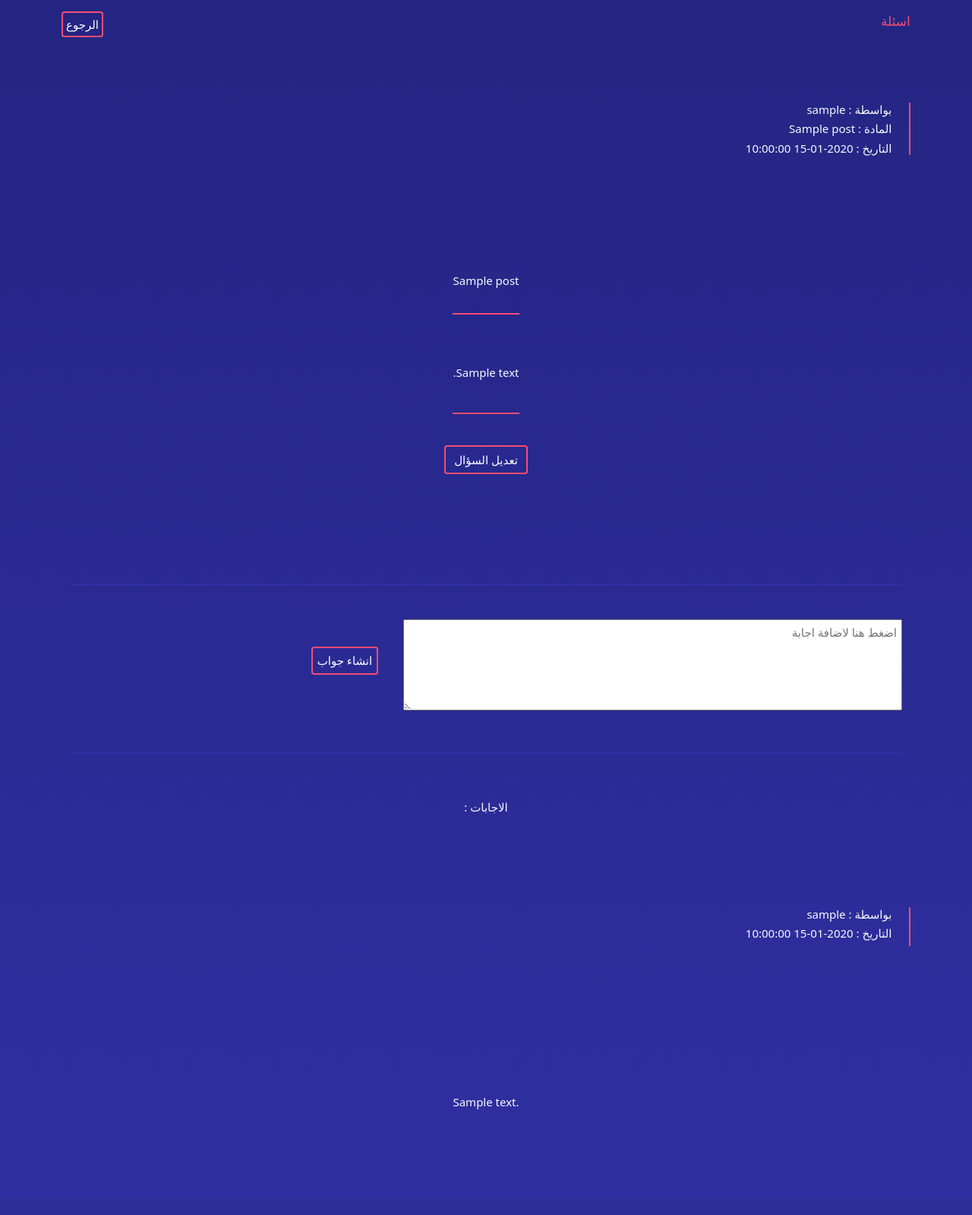
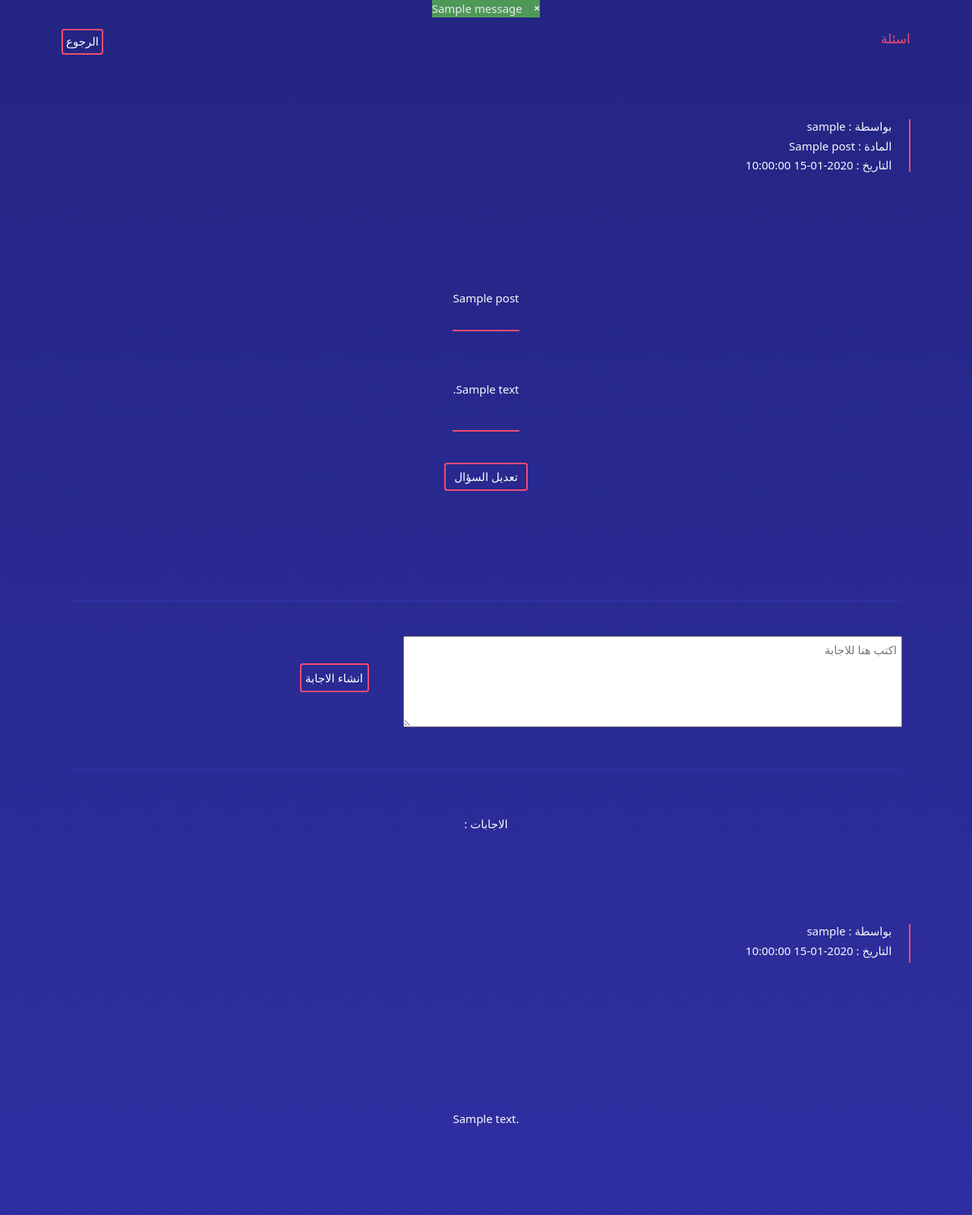
Before and after one commit to kasdo770/AskMe, a Flask app: page /view-post/1 in a window 1280 px wide. Shown: the whole page at 76% size. Before the commit the page ends 1460 px from the top, so only its background shows below. Run offline with Flask 2, Linux system fonts and the light colour scheme; a user stored in the database is signed in; tables that the repository leaves empty hold one stand-in row (values such as "Sample post"); one stand-in notice (Sample message) is shown; some libraries are stand-ins or nearby versions.

Commit message:
Answers Done

```diff
--- a/website/auth.py
+++ b/website/auth.py
@@ -5,7 +5,7 @@ from website import db,mail,urlsafe
 from itsdangerous import SignatureExpired
 from flask_mail import Message
 from .model import User,Post,Comment
-from website.forms import StudentRegisterForm, LoginForm,TeacherRegisterForm, PostForm, UpdatePostForm,CommentForm
+from website.forms import StudentRegisterForm, LoginForm,TeacherRegisterForm, PostForm, UpdatePostForm
 
 
 auth = Blueprint("auth", __name__)
--- a/website/forms.py
+++ b/website/forms.py
@@ -16,18 +16,6 @@ class LoginForm(FlaskForm):
     )
 
 
-class CommentForm(FlaskForm):
-    def validate_description(self,description_to_check):
-        if self.create.data:
-            if len(str(description_to_check.data)) <= 0:
-                raise ValidationError("لا يمكن انشاء اجابة فارغة")
-
-    description = TextAreaField(
-        label="الموضوع"
-        )
-    create = SubmitField(
-        label="انشاء جواب"
-        )
 
 class StudentRegisterForm(FlaskForm):
     def validate_username(self, username_to_check):
--- a/website/routes.py
+++ b/website/routes.py
@@ -6,7 +6,7 @@ from flask import request
 from .views import views
 from .auth import auth
 from flask_login import login_required,current_user
-from website.forms import StudentRegisterForm,TeacherRegisterForm,CommentForm,PostForm,LoginForm,UpdatePostForm
+from website.forms import StudentRegisterForm,TeacherRegisterForm,PostForm,LoginForm,UpdatePostForm
 
 
 #temporay function
--- a/website/templates/ViewPost.html
+++ b/website/templates/ViewPost.html
@@ -17,8 +17,79 @@
 
 </head>
 <body>
-    <script>
-    </script>                                                                               <!--Top Nav-->
+    <style>
+
+        :root{
+          --first-background-gradient:#f5e6ff;
+          --last-background-gradient:#fff;
+          --header:#000;
+          --header-text:#1C1C1C;
+          --footer:#2D2D2D;
+          --button-color:#6B0085;
+          --button-color-hover:#6a0085cb;
+          --button-color-active:#5c0272;
+          --alert-button-color:#ed4337;
+          --success-button-color:#53A653;
+          --info-button-color:#b39800;
+        }
+            /* _______________________________________Error Button_____________________________________________ */
+        .flash-container{
+          display: flex;
+          justify-content: center;
+        }
+         .succes{
+          width: fit-content;
+           background-color: var(--success-button-color);
+           opacity: 90%;
+           color: white;
+         }
+         .alert{
+          width: fit-content;
+           background-color: var(--alert-button-color);
+           opacity: 90%;
+           color: white;
+         }
+         .closebtn {
+           margin-left: 15px;
+           color: white;
+           font-weight: bold;
+           float: right;
+           font-size: 22px;
+           line-height: 20px;
+           cursor: pointer;
+           transition: 0.3s;
+         }
+         .closebtn:hover {
+           color: black;
+         }
+         </style>
+         {% with messages = get_flashed_messages(with_categories=true) %} {% if
+           messages %} {% for category, message in messages %}
+           {% if category =='success' %}
+               <div class="flash-container">
+                <div dir="rtl" class="succes">
+                  <span class="closebtn" onclick="this.parentElement.style.display='none';">&times;</span>
+                  {{message}}
+                </div>
+              </div>
+              {% elif category =='error' %}
+              <div class="flash-container">
+               <div dir="rtl" class="alert">
+                 <span class="closebtn" onclick="this.parentElement.style.display='none';">&times;</span>
+                 {{message}}
+               </div>
+             </div>
+           {%else%}
+           <div class="flash-container">
+            <div dir="rtl" class="Info">
+                <span class="closebtn" onclick="this.parentElement.style.display='none';">&times;</span>
+                {{message}}
+              </div>
+            </div>
+
+           {% endif %} {% endfor %} {% endif %} {% endwith %}
+
+                                                                              <!--Top Nav-->
 
     <nav class="navbar navbar-light bg-light mt-2" id="navbar">
     <div class="container">
@@ -46,15 +117,20 @@
 
             <a href="/update-post/{{post.id}}" class="btn btn-primary edit" id="back" style="margin-top: 3%;">تعديل السؤال</a>
             <div class="container">
-                    <form class="d-flex justify-content-end align-items-center flex-row inputparent", method="POST">
-                    {{form.create(class="submit")}}
-                    {{form.description(default = "",dir="rtl" , class="input" , id="answerinput" , placeholder="اضغط هنا لاضافة اجابة")}}
+                    <form method="POST">
+                        <div  class="d-flex justify-content-end align-items-center flex-row inputparent">
+                            <button class="submit mx-5">
+                                انشاء الاجابة
+                            </button>
+                            <textarea id="desc" name="desc" class="input" dir="rtl" rows="8" cols="100" placeholder="اكتب هنا للاجابة"></textarea>
+                        </div>
                     </form>
             </div>
         </div>
     </div>
                             <h4 class="text-center text-light my-5">: الاجابات</h4>
                             {%for item in comment%}
+                            {%if item.user.kind == "teacher"%}
                             <div class="container">
 
                                     <div dir="rtl" class="d-flex justify-items-start align-items-center-flex-column">
@@ -69,6 +145,22 @@
 
                                     </h6>
                             </div>
+                            {%else%}
+                            <div class="container">
+
+                                <div dir="rtl" class="d-flex justify-items-start align-items-center-flex-column">
+                                    <div class="info text-light">
+                                        <h6>بواسطة : {{item.user.username}} </h6>
+                                        <h6>التاريخ : {{item.datetime}}   </h6>
+                                    </div>
+                                </div>
+                                <h6 class="text-light text-center " style="line-height: 30px; margin-bottom: 10%; margin-top: 7%">
+
+                                    {{item.description}}
+
+                                </h6>
+                            </div>
+                            {%endif%}
                             {%endfor%}
 </body>
 </html>
--- a/website/templates/mainpage.html
+++ b/website/templates/mainpage.html
@@ -134,7 +134,7 @@
       <div id="mySidenav" class="sidenav">
         <a href="javascript:void(0)" class="closebtn" onclick="closeNav()">&times;</a>
         {% if current_user.kind == "student"%}
-          {%if current_user.verified == 1 %}
+          {%if current_user.verified == 0 %}
             <a href="{{url_for('CreatePostPage')}}" id="newqbtn">سؤال جديد</a>
           {%endif%}
         {%endif%}
--- a/website/views.py
+++ b/website/views.py
@@ -2,7 +2,6 @@ from flask import Blueprint,redirect,url_for,render_template,request,flash
 from flask_login import login_required,logout_user,current_user
 from website import db,urlsafe
 from .model import Post,User,Comment
-from website.forms import CommentForm
 
 views = Blueprint("views", __name__)
 
@@ -10,22 +9,40 @@ views = Blueprint("views", __name__)
 @views.route("/view-post/<id>",methods=['POST','GET'])
 @login_required
 def View_Post(id):
+    number_of_comments = 0
     post = Post.query.filter_by(id=id).first()
     comments = Comment.query.filter_by(post=post.id).all()
-    form = CommentForm()
+    user_comments = Comment.query.filter_by(author=current_user.id).all()
+    print(user_comments)
+    if user_comments:
+            for comment in comments:
+                number_of_comments = number_of_comments + 1
+                print(comment)
     if not post:
         flash("هذا السؤال غير موجود من قبل", category="error")
         return redirect(url_for("views.MainPage"))
     else:
-        if form.create.data:
-            new_comment = Comment(
-                description = form.description.data,
-                author = current_user.id,
-                post = id
-            )
-            db.session.add(new_comment)
-            db.session.commit()
-        return render_template("ViewPost.html",post=post,form=form,comment=comments)
+
+        if number_of_comments <= 2:
+            if request.method == "POST":
+                description = request.form.get('desc')
+                if len(str(description)) != 0:
+                    new_comment = Comment(
+                        description=description,
+                        author=current_user.id,
+                        post=post.id
+                    )
+                    db.session.add(new_comment)
+                    db.session.commit()
+                    return redirect(url_for("views.View_Post",id=post.id))
+                else:
+                    flash("لا يمكنك انشاء اجابة فارغة", category="error")
+        else:
+            description = request.form.get('desc')
+            if len(str(description)) != 0:
+                flash("لا يمكنك انشاء اكثر من 3 اجابات", category="error")
+    return render_template("ViewPost.html",post=post,comment=comments)
+
 
 @views.route("/profile", methods=["POST","GET"])
 @login_required
```
